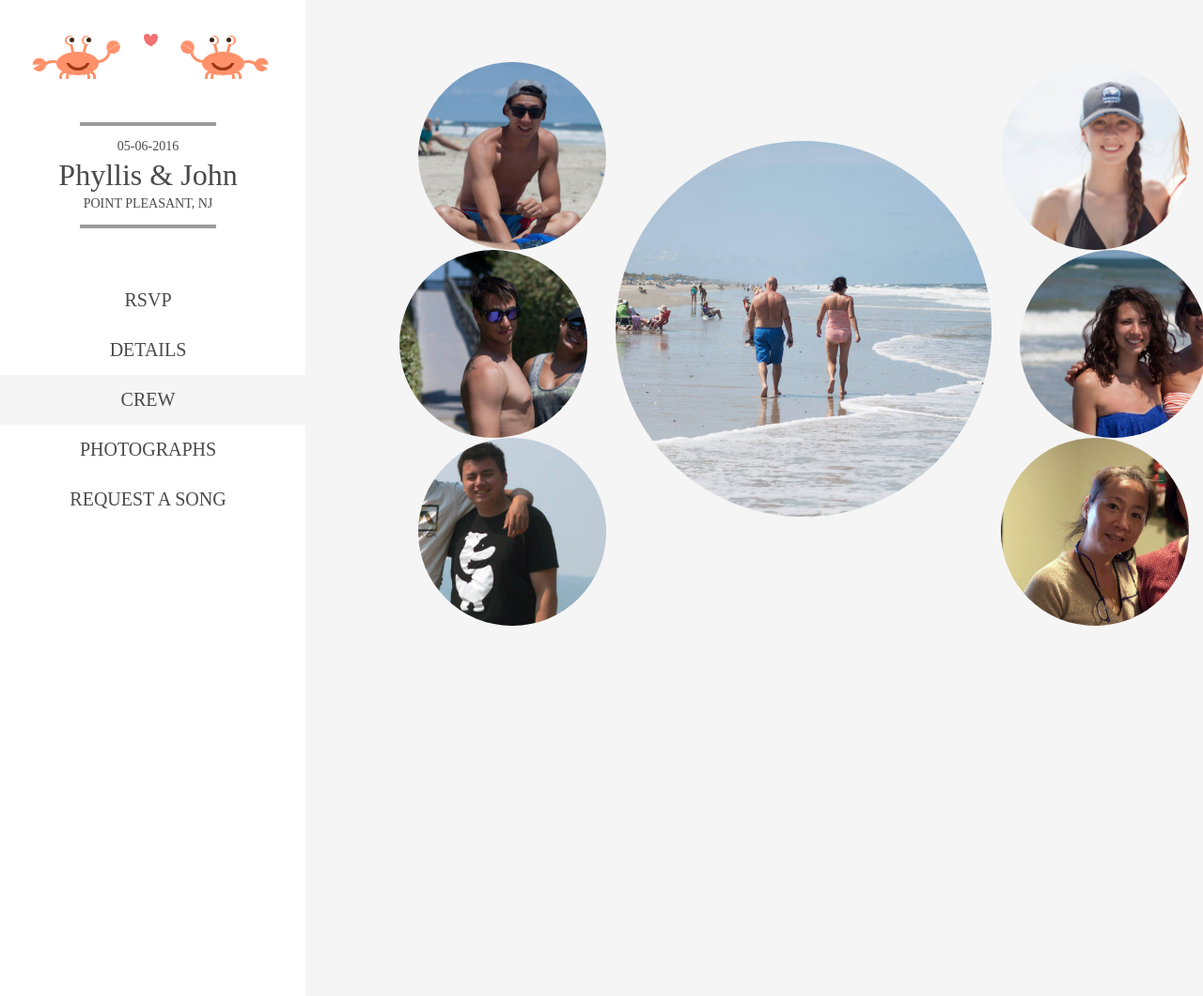
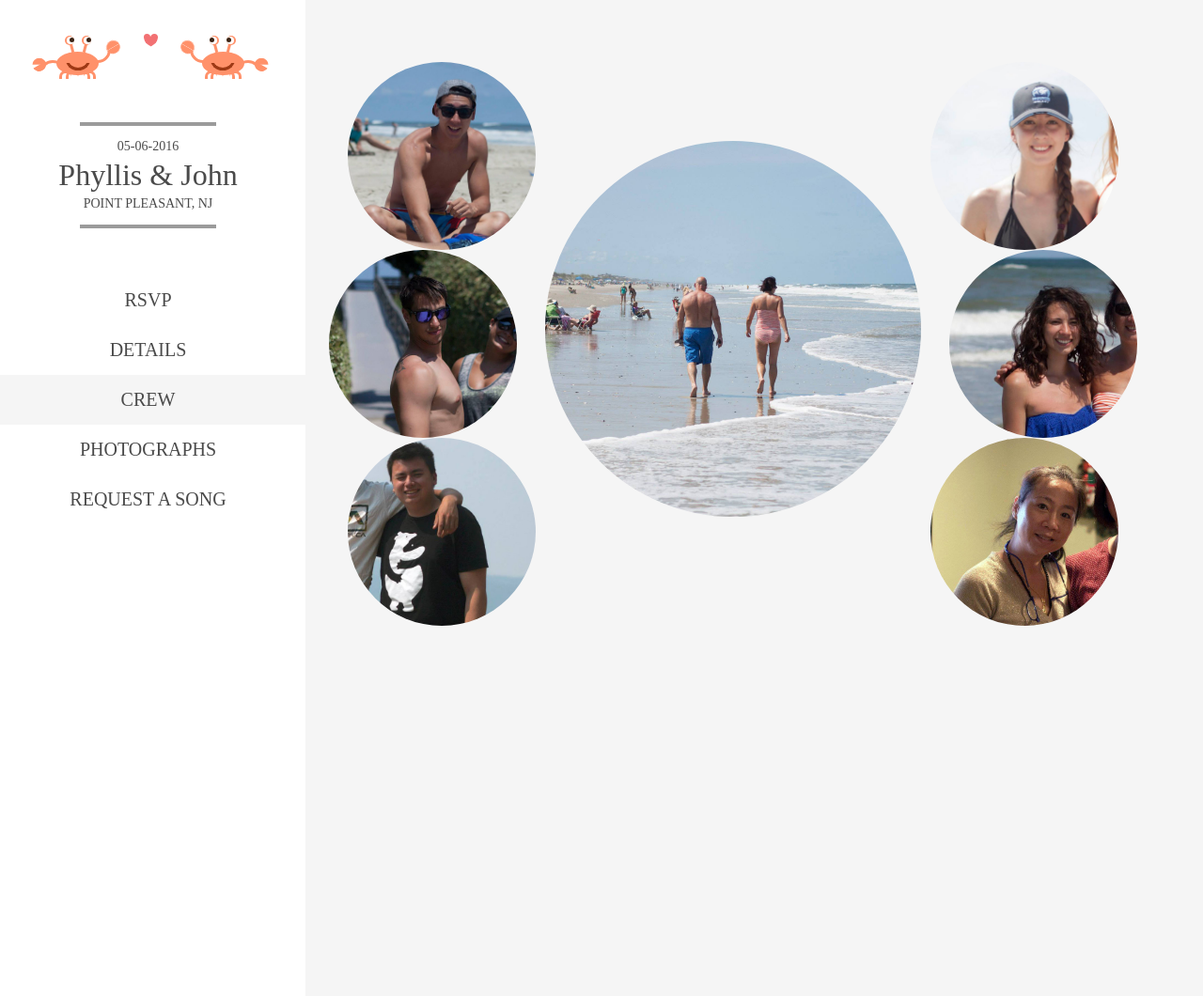
Before and after one commit to phyllisandjohn/phyllisandjohn.github.io, a Jekyll site: the page crew/index.html, which Jekyll copies as it is, in a window 1280 px wide. Shown: the whole page at 94% size. Built offline with Jekyll 4.4.1, drawn with Linux system fonts in a browser that asks for light colours.

Commit message:
Update index.html

```diff
--- a/crew/index.html
+++ b/crew/index.html
@@ -663,7 +663,7 @@ textarea {
 	left: 50%;
 	top: 50%;
 	margin-top: 50px;
-	margin-left: 50px;
+	margin-left: -25px;
 	width: 900px;
 }
 </style>
```
